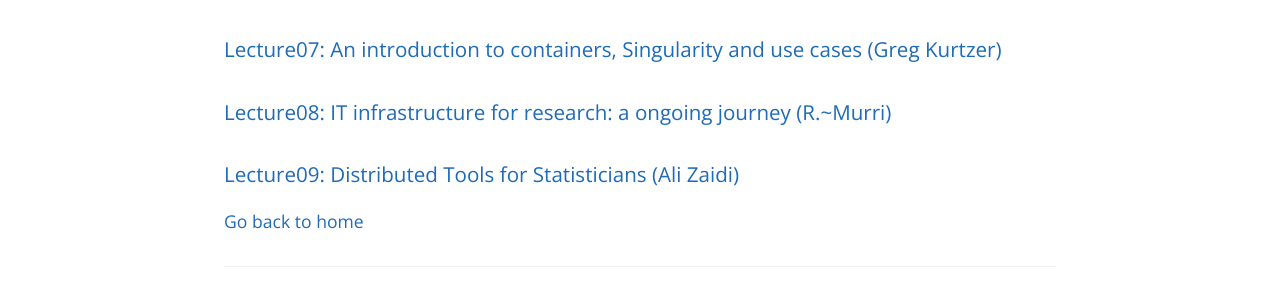
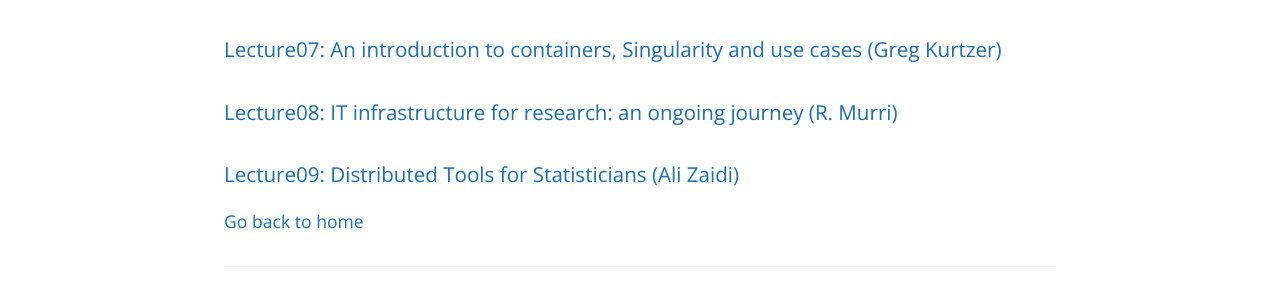
Before and after one commit to stats285/stats285.github.io, a Jekyll site: the page built from lecture_slides.md, in a window 1280 px wide. Shown: the part 854-1148 px from the top of the page. Built offline with Jekyll 4.4.1, drawn with Linux system fonts in a browser that asks for light colours; the repository's description, which GitHub fills in, is left out; our own code applies the rules of GitHub Pages for plain Markdown files.

```diff
--- a/lecture_slides.md
+++ b/lecture_slides.md
@@ -10,7 +10,7 @@ layout: default
 ### [Lecture04: XYZ Studies/Science In the Cloud (Papyan/Monajemi)](./assets/lectures18/Lecture04.pdf)
 ### [Lecture06: Some Reflections about Data Science (John Chambers)](./assets/lectures18/JohnChambers_lecture06.pdf)
 ### [Lecture07: An introduction to containers, Singularity and use cases (Greg Kurtzer)](./assets/lectures18/Containers101_GregKurtzer.pdf)
-### [Lecture08: IT infrastructure for research: a ongoing journey (R.~Murri)](./assets/lectures18/Lecture08.pdf)
+### [Lecture08: IT infrastructure for research: an ongoing journey (R. Murri)](./assets/lectures18/murri2018.pdf)
 ### [Lecture09: Distributed Tools for Statisticians (Ali Zaidi)](./assets/lectures18/ali_zaidi_stats285.pdf)
 
 
```
Also changed, not shown: 1 other file.
